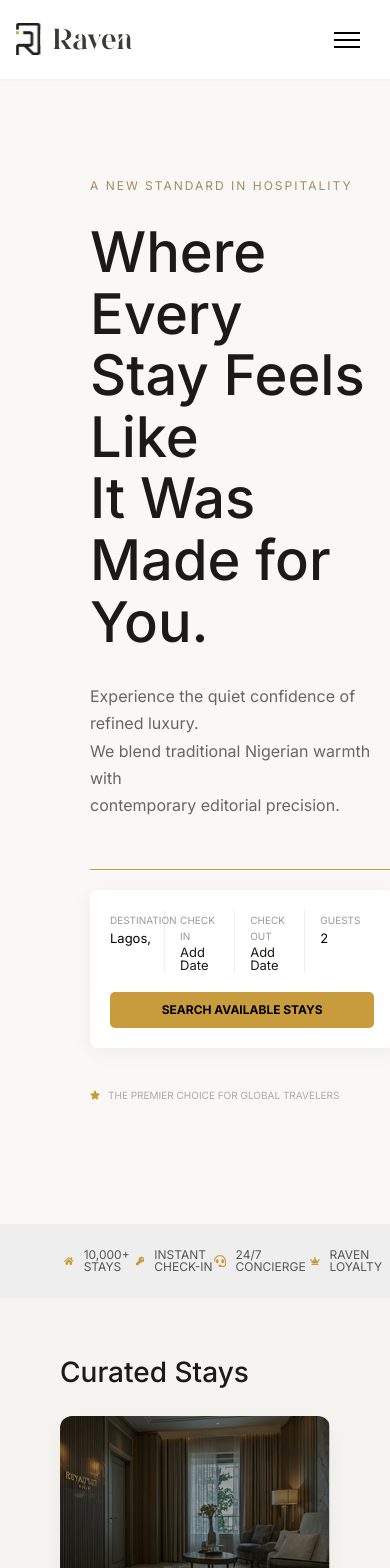
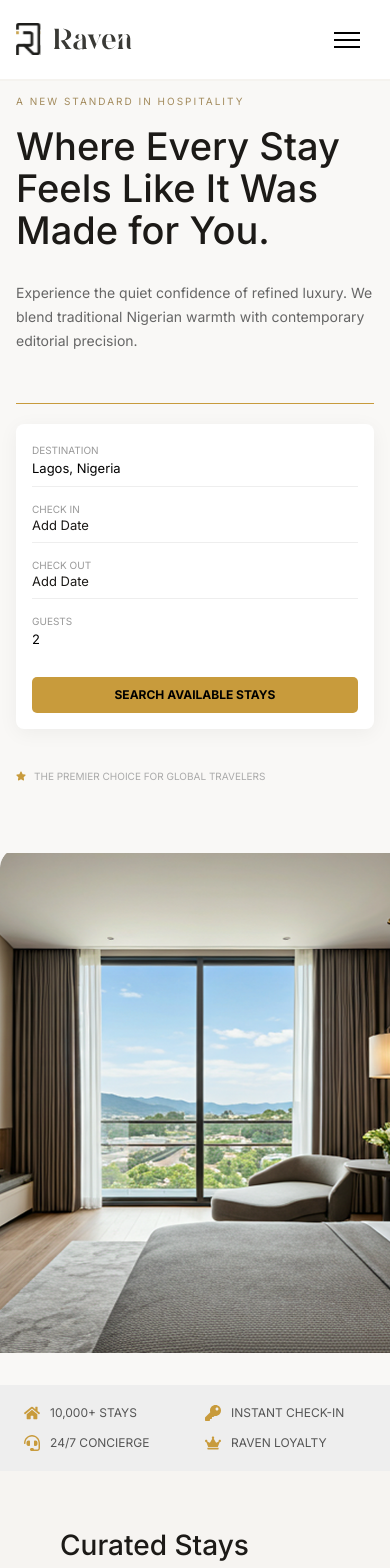
Before and after one commit to Tenney-olarh/Raven-Hospitlity, a React (Vite) app: page / in a window 390 px wide. Shown: the top 1568 px of the page. Built offline with nearby package versions, Linux system fonts and the light colour scheme; a web font is replaced by a local one.

Commit message:
made hero.jsx responsive

```diff
--- a/src/Components/Landing/Hero.css
+++ b/src/Components/Landing/Hero.css
@@ -210,3 +210,135 @@
     margin-top: 0%;
     margin-bottom: 0%;
 } */
+
+/* RESPONSIVE */
+@media (max-width: 1200px){
+    .hero-left{
+        padding-left: 24px;
+    }
+    .hero-title{
+        font-size: 48px;
+    }
+    .hero-right{
+        margin-right: -40px;
+    }
+    .hero-features{
+        padding: 25px 32px;
+    }
+}
+
+@media (max-width: 992px){
+    .hero-title{
+        font-size: 42px;
+    }
+    .hero-right{
+        margin-right: 0;
+        margin-bottom: 0;
+    }
+    .hero-right img{
+        border-top-left-radius: 20px;
+        border-bottom-left-radius: 20px;
+    }
+    .booking-fields{
+        flex-wrap: wrap;
+    }
+    .booking-fields div{
+        flex: 1 1 45%;
+        border-right: none;
+        border-bottom: 1px solid #eee;
+        padding-bottom: 10px;
+    }
+    .booking-fields div:nth-child(odd){
+        padding-right: 10px;
+    }
+    .booking-fields div:nth-last-child(-n+2){
+        border-bottom: none;
+    }
+}
+
+@media (max-width: 768px){
+    .hero#about{
+        margin-top: 0;
+        padding-top: 96px;
+        padding-inline: 0;
+    }
+    .hero-wrapper{
+        flex-direction: column;
+        gap: 0;
+    }
+    .hero-left{
+        margin-top: 0;
+        margin-bottom: 40px;
+        padding: 0 24px;
+    }
+    .hero-title{
+        font-size: 38px;
+    }
+    .hero-desc{
+        max-width: 100%;
+    }
+    .hero-break{
+        display: none;
+    }
+    .hero-right{
+        width: 100%;
+        margin-right: 0;
+        margin-bottom: 0;
+    }
+    .hero-right img{
+        width: 100%;
+        height: auto;
+        max-height: 500px;
+        border-radius: 0;
+    }
+    .hero-features{
+        flex-wrap: wrap;
+        gap: 16px 24px;
+        padding: 20px 24px;
+    }
+}
+
+@media (max-width: 480px){
+    .hero-left{
+        padding: 0 16px;
+    }
+    .hero-title{
+        font-size
+        px;
+    }
+    .hero-desc{
+        font-size: 14px;
+    }
+    .hero-tag{
+        font-size: 10px;
+        margin-bottom: 20px;
+    }
+    .booking-box{
+        padding: 16px;
+    }
+    .booking-fields{
+        flex-direction: column;
+        gap: 12px;
+    }
+    .booking-fields div{
+        flex: 1 1 100%;
+        padding-right: 0;
+        padding-bottom: 10px;
+    }
+    .booking-fields div:nth-child(odd){
+        padding-right: 0;
+    }
+    .booking-fields div:nth-last-child(-n+2){
+        border-bottom: 1px solid #eee;
+    }
+    .booking-fields div:last-child{
+        border-bottom: none;
+    }
+    .hero-features{
+        justify-content: flex-start;
+        gap: 14px 20px;
+    }
+    .feature{
+        flex: 0 0 calc(50% - 10px);
+    }
+}
--- a/src/Components/Landing/Hero.jsx
+++ b/src/Components/Landing/Hero.jsx
@@ -62,15 +62,15 @@ function Hero(){
           <p className="hero-tag">A NEW STANDARD IN HOSPITALITY</p>
 
           <h1 className="hero-title">
-            Where Every <br />
-            Stay Feels Like <br />
-            It Was Made for <br />
+            Where Every <br className="hero-break" />
+            Stay Feels Like <br className="hero-break" />
+            It Was Made for <br className="hero-break" />
             You.
           </h1>
 
           <p className="hero-desc">
-            Experience the quiet confidence of refined luxury. <br />
-            We blend traditional Nigerian warmth with <br />
+            Experience the quiet confidence of refined luxury. <br className="hero-break" />
+            We blend traditional Nigerian warmth with <br className="hero-break" />
             contemporary editorial precision.
           </p>
 
```
